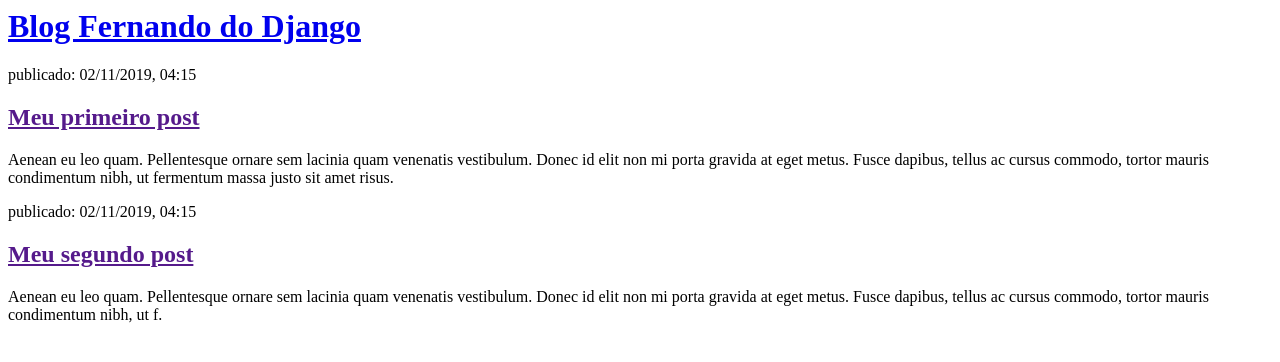
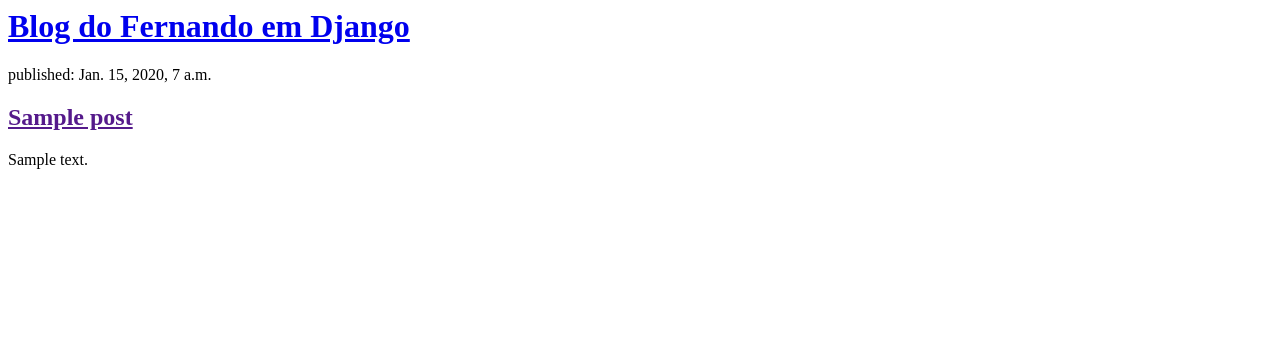
Before and after one commit to Fernando720/my-first-blog, a Django app: template blog/templates/blog/post_list.html in a window 1280 px wide. Shown: the top 362 px of the page. Run offline with Django 3.2, Linux system fonts and the light colour scheme; the template is opened without the code that fills it: values that come from a table or form of the project are taken from there, others are empty; tables that the repository leaves empty hold one stand-in row (values such as "Sample post").

Commit message:
templates modificados e mostrando posts do banco de dados (views)

```diff
--- a/blog/templates/blog/post_list.html
+++ b/blog/templates/blog/post_list.html
@@ -1,22 +1,11 @@
-<html>
-    <head>
-        <title>Blog fernando do Django</title>
-    </head>
-    <body>
-        <div>
-            <h1><a href="/">Blog Fernando do Django</a></h1>
-        </div>
+<div>
+    <h1><a href="/">Blog do Fernando em Django</a></h1>
+</div>
 
-        <div>
-            <p>publicado: 02/11/2019, 04:15</p>
-            <h2><a href="">Meu primeiro post</a></h2>
-            <p>Aenean eu leo quam. Pellentesque ornare sem lacinia quam venenatis vestibulum. Donec id elit non mi porta gravida at eget metus. Fusce dapibus, tellus ac cursus commodo, tortor mauris condimentum nibh, ut fermentum massa justo sit amet risus.</p>
-        </div>
-
-        <div>
-            <p>publicado: 02/11/2019, 04:15</p>
-            <h2><a href="">Meu segundo post</a></h2>
-            <p>Aenean eu leo quam. Pellentesque ornare sem lacinia quam venenatis vestibulum. Donec id elit non mi porta gravida at eget metus. Fusce dapibus, tellus ac cursus commodo, tortor mauris condimentum nibh, ut f.</p>
-        </div>
-    </body>
-</html>
+{% for post in posts %}
+    <div>
+        <p>published: {{ post.published_date }}</p>
+        <h2><a href="">{{ post.title }}</a></h2>
+        <p>{{ post.text|linebreaksbr }}</p>
+    </div>
+{% endfor %}
--- a/blog/views.py
+++ b/blog/views.py
@@ -1,6 +1,8 @@
 from django.shortcuts import render
-
+from .models import Post
+from django.utils import timezone
 # Create your views here.
 
 def post_list(request):
-    return render(request, 'blog/post_list.html', {})
+    posts = Post.objects.filter(published_date__lte=timezone.now()).order_by('published_date')
+    return render(request, 'blog/post_list.html', {'posts': posts})
```
